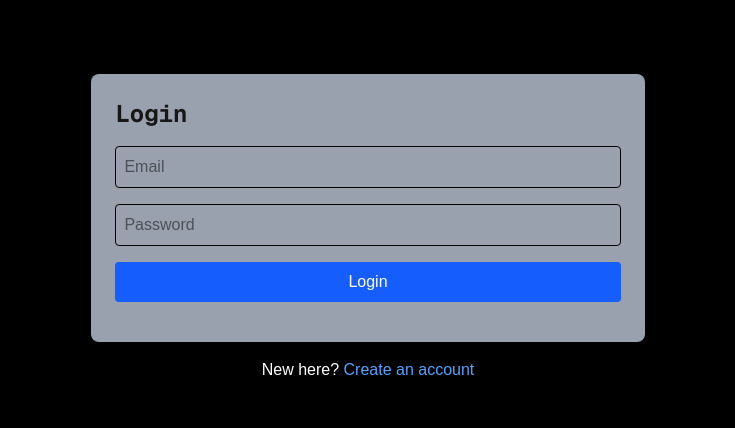
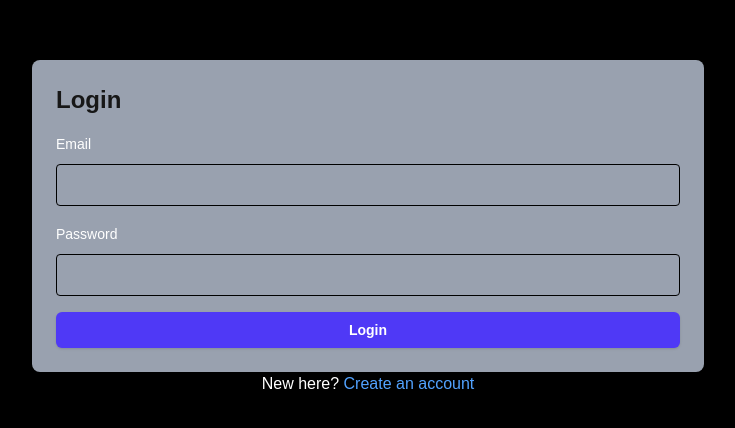
Before and after one commit to pGUPT4/nyt-news, a Next.js app: page /auth/login in a window 1280 px wide. Shown: the part 172-600 px from the top of the page, without its empty margins (272-1007 px from the left). Built offline with nearby package versions, Linux system fonts and the light colour scheme; no server answers.

Commit message:
Forms UI fixed

```diff
--- a/app/auth/login/page.tsx
+++ b/app/auth/login/page.tsx
@@ -3,6 +3,7 @@
 import { useState, FormEvent } from 'react';
 import { useRouter } from 'next/navigation';
 import Link from "next/link";
+import { LoginForm } from '@/components/forms';
 
 interface LoginResponse {
   error?: string;
@@ -10,53 +11,54 @@ interface LoginResponse {
 }
 
 const Login: React.FC = () => {
-  const prod_url = "https://nyt-news-api.pgupt4.com/api/jwt/create/"
-  const [email, setEmail] = useState<string>('');
-  const [password, setPassword] = useState<string>('');
-  const [error, setError] = useState<string | null>(null);
-  const router = useRouter();
+  // const prod_url = "https://nyt-news-api.pgupt4.com/api/jwt/create/"
+  // const [email, setEmail] = useState<string>('');
+  // const [password, setPassword] = useState<string>('');
+  // const [error, setError] = useState<string | null>(null);
+  // const router = useRouter();
 
-  const validateEmail = (email: string) => /^[^\s@]+@[^\s@]+\.[^\s@]+$/.test(email);
-  const validatePassword = (password: string) => password.length >= 8;
+  // const validateEmail = (email: string) => /^[^\s@]+@[^\s@]+\.[^\s@]+$/.test(email);
+  // const validatePassword = (password: string) => password.length >= 8;
 
-  const handleSubmit = async (e: FormEvent<HTMLFormElement>): Promise<void> => {
-    e.preventDefault();
-    setError(null);
+  // const handleSubmit = async (e: FormEvent<HTMLFormElement>): Promise<void> => {
+  //   e.preventDefault();
+  //   setError(null);
 
-    if (!validateEmail(email)) {
-      setError('Please enter a valid email');
-      return;
-    }
-    if (!validatePassword(password)) {
-      setError('Password must be at<LMNT> least 8 characters');
-      return;
-    }
+  //   if (!validateEmail(email)) {
+  //     setError('Please enter a valid email');
+  //     return;
+  //   }
+  //   if (!validatePassword(password)) {
+  //     setError('Password must be at<LMNT> least 8 characters');
+  //     return;
+  //   }
 
-    try {
-      console.log('Sending Login data:', { email, password });
-      const response = await fetch(`${prod_url}/login/`, {
-        method: 'POST',
-        headers: { 'Content-Type': 'application/json' },
-        body: JSON.stringify({ email, password }),
-        credentials: 'include',
-      });
-      const data: LoginResponse = await response.json();
-      console.log('Login response:', data, 'Status:', response.status);
-      if (response.ok) {
-        router.push('/');
-      } else {
-        setError(data.error || 'Login failed');
-      }
-    } catch (err) {
-      console.error('Login error:', err);
-      setError('Something went wrong');
-    }
-  };
+  //   try {
+  //     console.log('Sending Login data:', { email, password });
+  //     const response = await fetch(`${prod_url}/login/`, {
+  //       method: 'POST',
+  //       headers: { 'Content-Type': 'application/json' },
+  //       body: JSON.stringify({ email, password }),
+  //       credentials: 'include',
+  //     });
+  //     const data: LoginResponse = await response.json();
+  //     console.log('Login response:', data, 'Status:', response.status);
+  //     if (response.ok) {
+  //       router.push('/');
+  //     } else {
+  //       setError(data.error || 'Login failed');
+  //     }
+  //   } catch (err) {
+  //     console.error('Login error:', err);
+  //     setError('Something went wrong');
+  //   }
+  // };
 
   return (
     <div className="min-h-screen flex flex-col items-center justify-center bg-black">
       <div className="flex flex-col items-center">
-        <form onSubmit={handleSubmit} className="bg-gray-400 p-6 rounded-lg shadow-lg">
+        <LoginForm />
+        {/* <form onSubmit={handleSubmit} className="bg-gray-400 p-6 rounded-lg shadow-lg">
           <h1 className="text-2xl font-mono font-bold mb-4">Login</h1>
           <input
             type="email"
@@ -79,8 +81,8 @@ const Login: React.FC = () => {
             Login
           </button>
           {error && <p className="text-red-500 mt-2 text-center">{error}</p>}
-        </form>
-        <p className="mt-4 text-white text-center">
+        </form> */}
+        <p className="text-white text-center">
           New here?{' '}
           <Link href="/auth/signup" className="text-blue-400 hover:underline">
             Create an account
--- a/components/forms/Form.tsx
+++ b/components/forms/Form.tsx
@@ -15,7 +15,7 @@ interface Config {
 
 interface Props {
 	config: Config[];
-	isLoading: boolean;
+	formHeader: string;
 	btnText: string;
 	onChange: (event: ChangeEvent<HTMLInputElement>) => void;
 	onSubmit: (event: FormEvent<HTMLFormElement>) => void;
@@ -23,15 +23,15 @@ interface Props {
 
 export default function Form({
 	config,
-	isLoading,
-	btnText = 'Login',
+	formHeader,
+	btnText,
 	onChange,
 	onSubmit,
 }: Props) {
 	return (
-		<div className = 'min-h-screen flex flex-col items-center justify-center bg-black'>
-			<form className='bg-gray-400 p-6 rounded-lg shadow-lg' onSubmit={onSubmit}>
-				<h1 className="text-2xl font-bold mb-4">Sign Up</h1>
+		<div className = ' flex flex-col items-center justify-center bg-black'>
+			<form className='bg-gray-400 p-6 rounded-lg shadow-lg w-2xl' onSubmit={onSubmit}>
+				<h1 className="text-2xl font-bold mb-4">{formHeader}</h1>
 				{config.map(input => (
 					<Input
 						key={input.labelId}
--- a/components/forms/LoginForm.tsx
+++ b/components/forms/LoginForm.tsx
@@ -1,37 +1,14 @@
 'use client';
 
-import { useSignUp } from '@/hooks';
+import { useLogin } from '@/hooks';
 import { Form } from '@/components/forms';
 
-export default function RegisterForm() {
-	const {
-		first_name,
-		last_name,
-		email,
-		password,
-		re_password,
-		isLoading,
-		onChange,
-		onSubmit,
-	} = useSignUp();
+export default function LoginForm() {
+	const { email, password, isLoading, onChange, onSubmit } = useLogin();
 
 	const config = [
 		{
-			labelText: 'First name',
-			labelId: 'first_name',
-			type: 'text',
-			value: first_name,
-			required: true,
-		},
-		{
-			labelText: 'Last name',
-			labelId: 'last_name',
-			type: 'text',
-			value: last_name,
-			required: true,
-		},
-		{
-			labelText: 'Email address',
+			labelText: 'Email',
 			labelId: 'email',
 			type: 'email',
 			value: email,
@@ -42,13 +19,10 @@ export default function RegisterForm() {
 			labelId: 'password',
 			type: 'password',
 			value: password,
-			required: true,
-		},
-		{
-			labelText: 'Confirm password',
-			labelId: 're_password',
-			type: 'password',
-			value: re_password,
+			// link: {
+			// 	linkText: 'Forgot password?',
+			// 	linkUrl: '/password-reset',
+			// },
 			required: true,
 		},
 	];
@@ -56,8 +30,8 @@ export default function RegisterForm() {
 	return (
 		<Form
 			config={config}
-			isLoading={isLoading}
-			btnText='Sign up'
+			btnText='Login'
+			formHeader='Login'
 			onChange={onChange}
 			onSubmit={onSubmit}
 		/>
--- a/components/forms/SignUpForm.tsx
+++ b/components/forms/SignUpForm.tsx
@@ -8,7 +8,6 @@ export default function RegisterForm() {
 		email,
 		password,
 		re_password,
-		isLoading,
 		onChange,
 		onSubmit,
 	} = useSignUp();
@@ -40,7 +39,7 @@ export default function RegisterForm() {
 	return (
 		<Form
 			config={config}
-			isLoading={isLoading}
+			formHeader='Register'
 			btnText='Sign up'
 			onChange={onChange}
 			onSubmit={onSubmit}
--- a/redux/features/authApiSlice.ts
+++ b/redux/features/authApiSlice.ts
@@ -2,7 +2,6 @@ import { apiSlice } from '../services/apiSlice';
 
 interface User {
 	first_name: string;
-	last_name: string;
 	email: string;
 }
 
```
